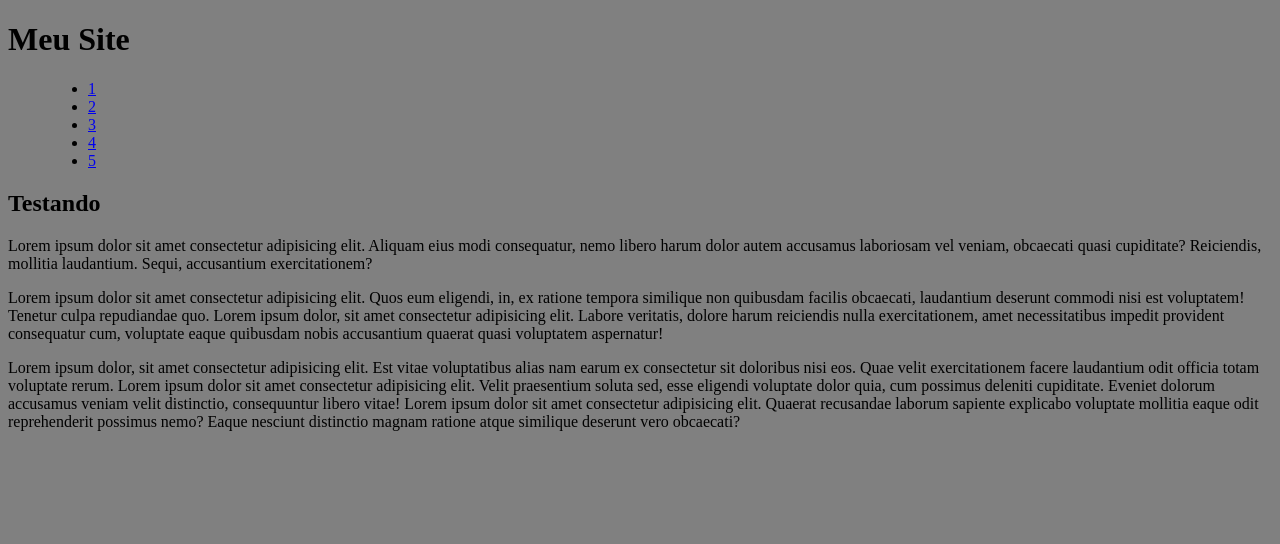
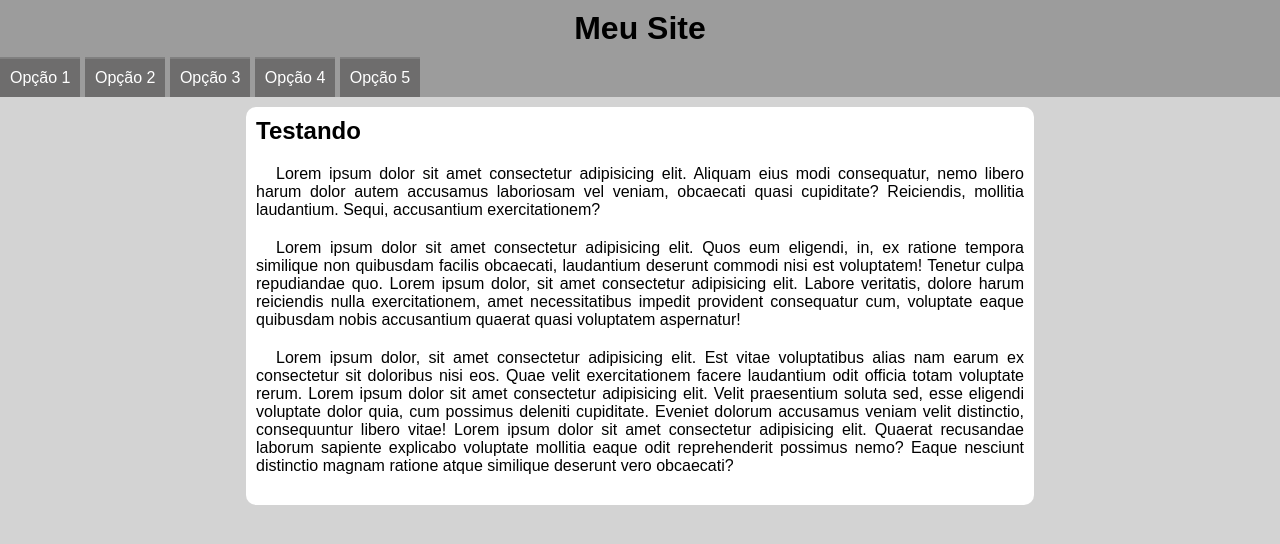
Before and after one commit to endryus-montezano/html-css, a plain HTML site: page exercicios/ex026 - Media Queries/mq005/index.html in a window 1280 px wide. Drawn offline with nearby package versions, Linux system fonts and the light colour scheme.

Commit message:
terminando media-query

```diff
--- /dev/null
+++ b/exercicios/ex026 - Media Queries/mq005/estilos/media-query.css
@@ -0,0 +1,28 @@
+@charset "UTF-8";
+/* Todas as demais midias */
+
+/* Typical Device breakpoints
+Pequenas telas: ate 600px
+Celular: de 600px ate 768px
+Tabalete: 768px ate 992px
+Desktop: 992px ate 1200px
+Grandes telas: acima de 1200px
+*/
+
+@media screen and (min-width: 768px) {
+    #burguer {
+        display: none;
+    }
+
+    menu {
+        display: block;
+    }
+
+    menu > ul > li {
+        display: inline-block;
+    }
+
+    main {
+        width: 768px;
+    }
+}
--- a/exercicios/ex026 - Media Queries/mq005/estilos/style.css
+++ b/exercicios/ex026 - Media Queries/mq005/estilos/style.css
@@ -1,5 +1,74 @@
 @charset "UTF-8";
 
-body{
-    background-color: gray;
+*{
+    font-family: Arial, Helvetica, sans-serif;
+    margin: 0px;
+    padding: 0px;
 }
+
+body, html {
+    background-color: lightgrey;
+}
+
+header {
+    background-color: rgba(128, 128, 128, 0.664);
+}
+
+header > h1 {
+    padding: 10px;
+    text-align: center;
+}
+
+#burguer {
+    background-color: rgb(82, 81, 81);
+    color: white;
+    display: block;
+    text-align: center;
+    padding: 10px;
+    cursor: pointer;
+}
+
+#burguer:hover {
+    background-color: white;
+    color: black;
+}
+
+menu {
+    display: none;
+}
+
+menu > ul {
+    list-style-type: none;
+}
+
+menu > ul > li > a {
+    display: block;
+    padding: 10px;
+    text-decoration: none;
+    background-color: rgb(110, 109, 109);
+    color: white;
+    border-top: 2px solid gray;
+}
+
+menu > ul > li > a:hover {
+    background-color: gray
+}
+
+main {
+    width: 90vw;
+    background-color: white;
+    margin: auto;
+    margin-top: 10px;
+    padding: 10px;
+    border-radius: 10px;
+}
+
+article > h2 {
+    padding-bottom: 20px;
+}
+
+article > p {
+    text-align: justify;
+    margin-bottom: 20px;
+    text-indent: 20px;
+}
--- a/exercicios/ex026 - Media Queries/mq005/index.html
+++ b/exercicios/ex026 - Media Queries/mq005/index.html
@@ -4,18 +4,24 @@
     <meta charset="UTF-8">
     <meta name="viewport" content="width=device-width, initial-scale=1.0">
     <title>Media Query</title>
+    <link rel="stylesheet" href="https://fonts.googleapis.com/css2?family=Material+Symbols+Outlined:opsz,wght,FILL,GRAD@24,400,0,0&icon_names=menu" />
     <link rel="stylesheet" href="estilos/style.css">
+    <link rel="stylesheet" href="estilos/media-query.css">
+
 </head>
-<body>
+<body onresize="mudouTamanho()">
     <header>
         <h1>Meu Site</h1>
-        <menu>
+        <span id="burguer" class="material-symbols-outlined" onclick="clickMenu()">
+            menu
+        </span>
+        <menu id="itens">
             <ul>
-                <li><a href="#">1</a></li>
-                <li><a href="#">2</a></li>
-                <li><a href="#">3</a></li>
-                <li><a href="#">4</a></li>
-                <li><a href="#">5</a></li>
+                <li><a href="#">Opção 1</a></li>
+                <li><a href="#">Opção 2</a></li>
+                <li><a href="#">Opção 3</a></li>
+                <li><a href="#">Opção 4</a></li>
+                <li><a href="#">Opção 5</a></li>
             </ul>
         </menu>
     </header>
@@ -29,5 +35,23 @@
             <p>Lorem ipsum dolor, sit amet consectetur adipisicing elit. Est vitae voluptatibus alias nam earum ex consectetur sit doloribus nisi eos. Quae velit exercitationem facere laudantium odit officia totam voluptate rerum. Lorem ipsum dolor sit amet consectetur adipisicing elit. Velit praesentium soluta sed, esse eligendi voluptate dolor quia, cum possimus deleniti cupiditate. Eveniet dolorum accusamus veniam velit distinctio, consequuntur libero vitae! Lorem ipsum dolor sit amet consectetur adipisicing elit. Quaerat recusandae laborum sapiente explicabo voluptate mollitia eaque odit reprehenderit possimus nemo? Eaque nesciunt distinctio magnam ratione atque similique deserunt vero obcaecati?</p>
         </article>
     </main>
+    <script>
+        function mudouTamanho() {
+            if (window.innerWidth >= 768) {
+                itens.style.display = 'block'
+            } else {
+                itens.style.display = 'none'
+            }
+        }
+
+        function clickMenu() {
+            if(itens.style.display == 'block') {
+                itens.style.display = 'none'
+            } else{
+                itens.style.display = 'block'
+            }
+
+        }
+    </script>
 </body>
 </html>
```
